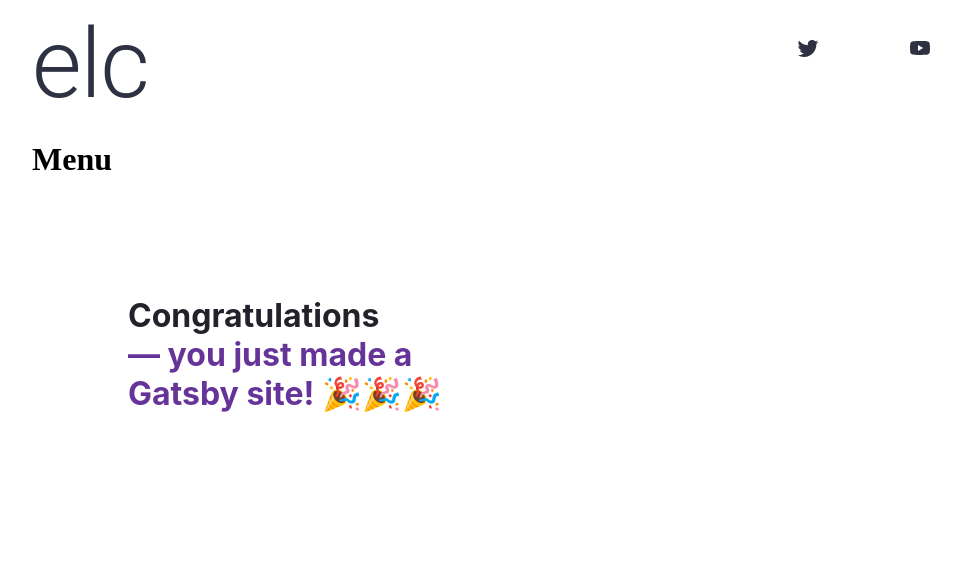
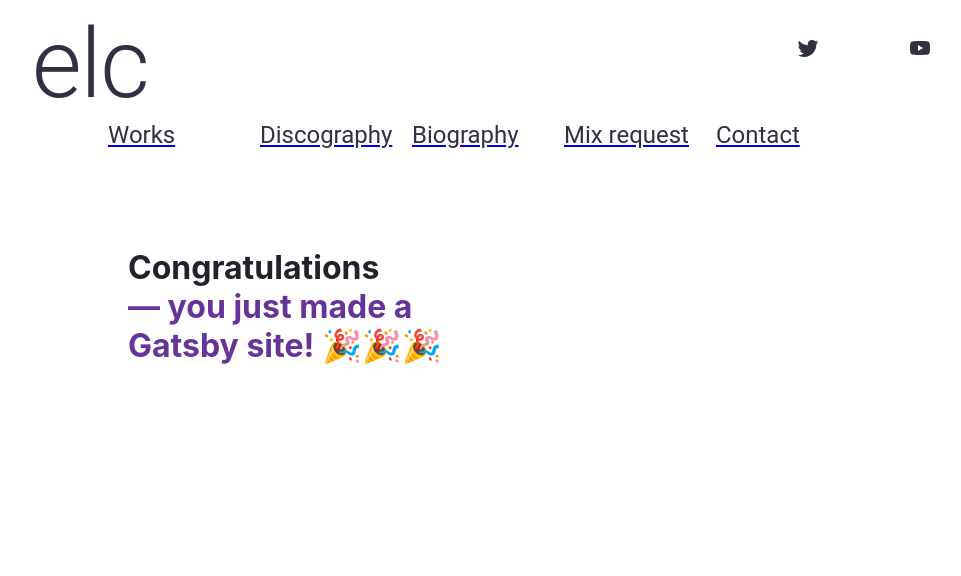
Before and after one commit to siteyo/elc-blog-gatsby, a Gatsby site: page / in a window 1280 px wide. Shown: the whole page, without its empty margins (152-1113 px from the left). Built offline with nearby package versions, Linux system fonts and the light colour scheme; Gatsby itself is replaced by a stand-in of ours.

Commit message:
Menuコンポーネントを追加

```diff
--- a/src/components/menu.tsx
+++ b/src/components/menu.tsx
@@ -1,7 +1,35 @@
 import React from 'react';
+import { Grid, Typography } from '@material-ui/core';
+import { useStaticQuery, graphql, Link } from 'gatsby';
 
 const Menu: React.VFC = () => {
-  return <h1>Menu</h1>;
+  const data = useStaticQuery<GatsbyTypes.MenuLinksQuery>(
+    graphql`
+      query MenuLinks {
+        site {
+          siteMetadata {
+            menuLinks {
+              link
+              name
+            }
+          }
+        }
+      }
+    `,
+  );
+  return (
+    <Grid container justifyContent="center">
+      {data.site?.siteMetadata?.menuLinks?.map(menu => (
+        <Grid item xs={2}>
+          <Link to={menu?.link ?? '/'}>
+            <Typography variant="h5" color="primary">
+              {menu?.name}
+            </Typography>
+          </Link>
+        </Grid>
+      ))}
+    </Grid>
+  );
 };
 
 export default Menu;
```
